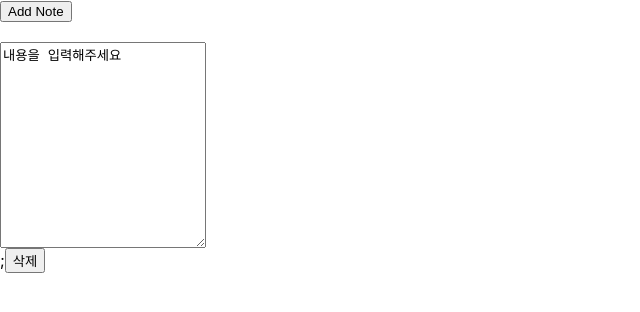
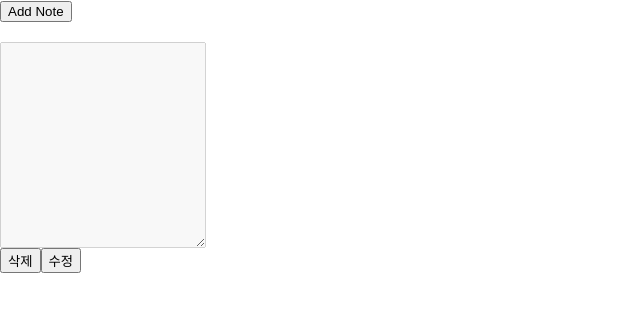
Before and after one commit to floating-points/notes-app, a React (Create React App) app: page / in a window 1280 px wide. Both pictures are taken after a click on the button "Add Note". Shown: the top 312 px of the page, without its empty margins (0-640 px from the left). Built offline with nearby package versions, Linux system fonts and the light colour scheme.

Commit message:
읽기 수정 및 로컬스토리지 저장

```diff
--- a/src/App.js
+++ b/src/App.js
@@ -4,19 +4,29 @@ import { useState } from "react";
 function App() {
   const [noteList, setNote] = useState([]);
   const [id, setId] = useState(1);
+  const [noteData, setNoteData] = useState([]);
+
 
   const addNote = () => {
     setNote(() => [...noteList, id]);
     setId(() => id + 1);
   };
-  function removeNote(id){
+
+  const removeNote = (id) =>{
     setNote((noteList) => noteList.filter((note) => note !== id));
   }
+
+
+  const storeNote = (id, text) =>{
+    setNoteData(() => ([...noteData, {id : id, text : text}]));
+    localStorage.setItem("noteData", JSON.stringify(noteData));
+  }
+
   return (
     <div>
       <button onClick={addNote}>Add Note</button>
       {noteList.map((id)  =>(
-      <Note key={id} id={id} removeNote={removeNote} />
+      <Note key={id} id={id} removeNote={removeNote} storeNote={storeNote}/>
       ))}
     </div>
   );
--- a/src/components/Note.jsx
+++ b/src/components/Note.jsx
@@ -1,11 +1,37 @@
 import React from "react";
 import "./Note.css";
-const Note = (props) => {
-  //console.log(props.id);
+import { useState } from "react";
+const Note = ({id, removeNote, storeNote}) => {
+  const noteRef = React.createRef();
+  const [edit, setEdit] = useState(true);
+  const onRemove = (e) =>{
+    console.log(noteRef);
+    removeNote(id);
+
+  };
+
+  const inputText = () =>{
+    setEdit(!edit);
+
+  }
+  const onStore = (text) =>{
+    storeNote(id,noteRef.current.value);
+    setEdit(!edit);
+  }
+
   return (
     <div>
-    <textarea>내용을 입력해주세요</textarea>;
-    <button onClick={props.onRemove}>삭제</button>
+    <textarea ref={noteRef} disabled={edit}></textarea>
+    <button onClick={onRemove}>삭제</button>
+    {edit ?
+    (
+        <button onClick={inputText}>수정</button>
+    )
+    :
+    (
+    <button onClick={onStore}>저장</button>
+    )
+}
     </div>
   );
 };
```
